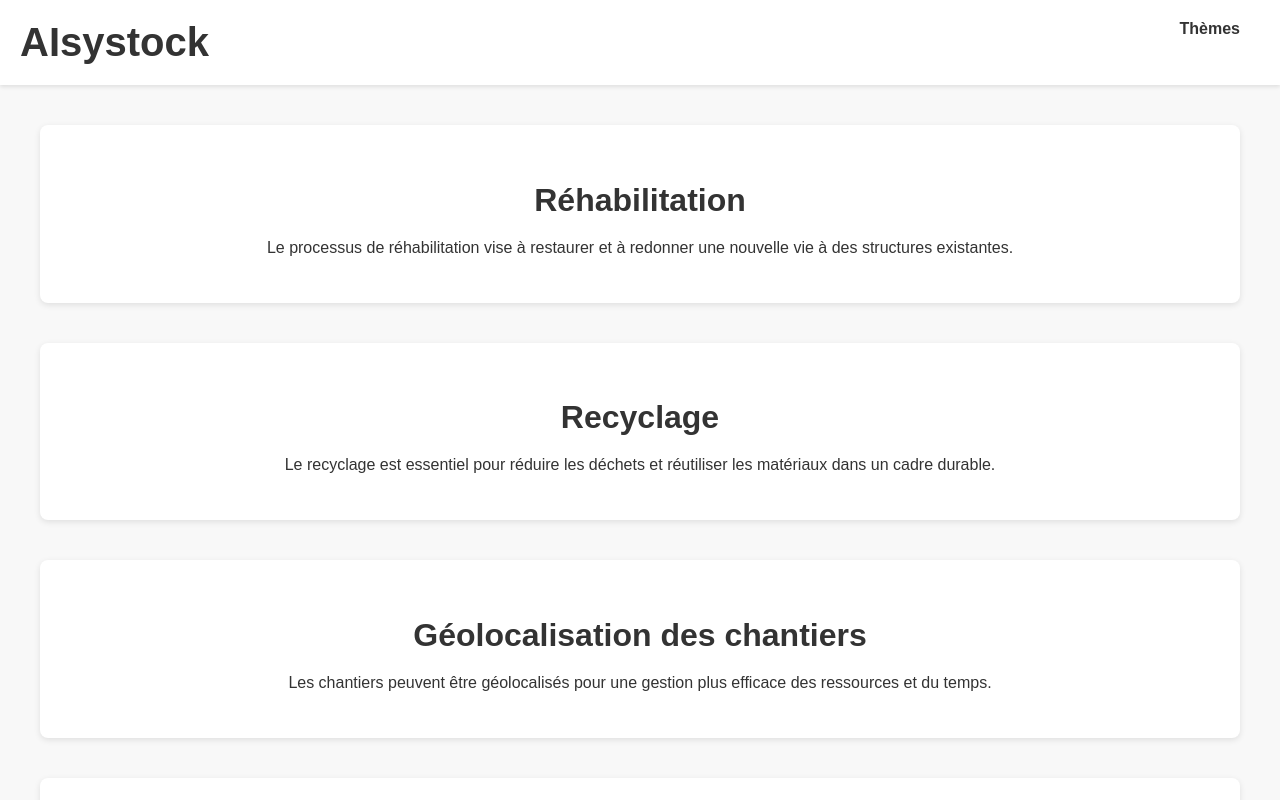
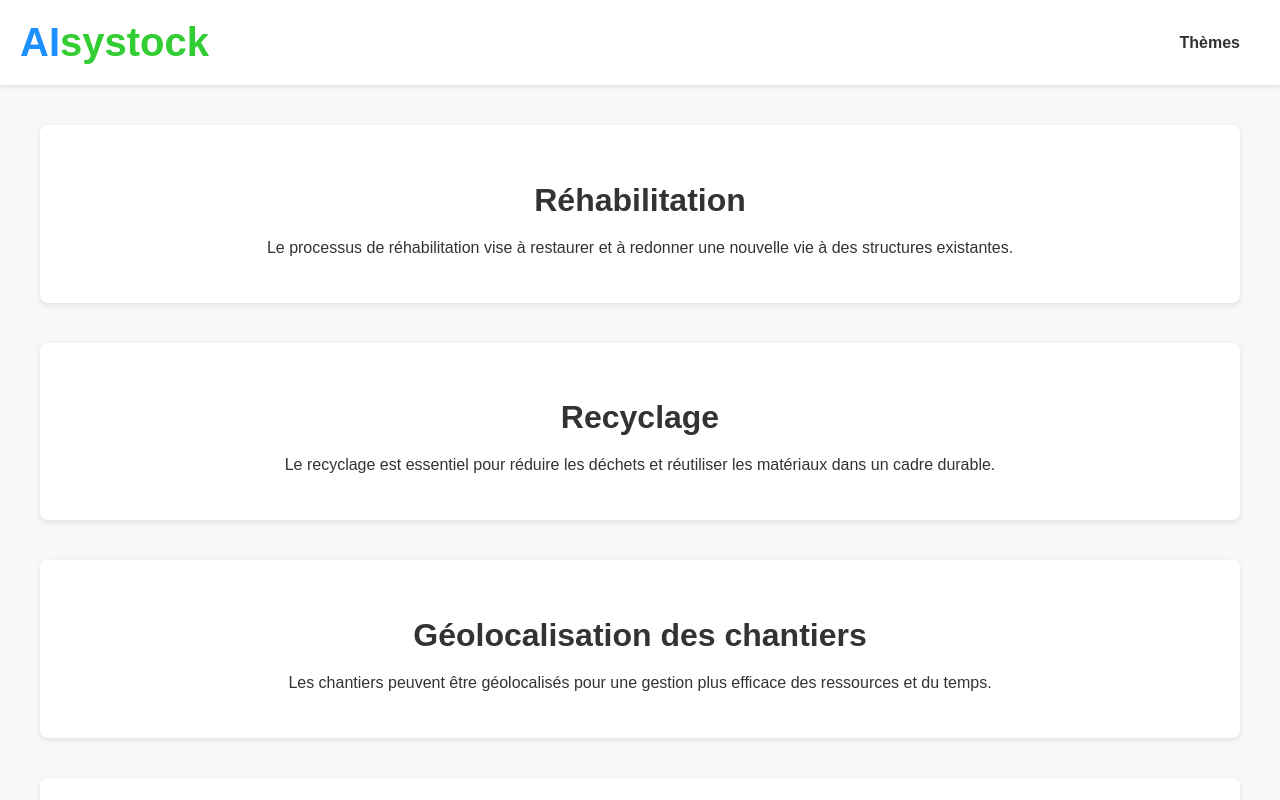
Before and after one commit to Boutonne/aisystock, a plain HTML site: page index.html in a window 1280 px wide. Shown: the top 800 px of the page. Drawn offline with Linux system fonts and the light colour scheme.

Commit message:
index.html

```diff
--- a/index.html
+++ b/index.html
@@ -18,6 +18,7 @@
     header {
       display: flex;
       justify-content: space-between;
+      align-items: center;
       padding: 20px;
       background-color: #ffffff;
       box-shadow: 0 2px 4px rgba(0, 0, 0, 0.1); /* Ombre douce */
@@ -27,6 +28,16 @@
       font-size: 2.5rem;
       margin: 0;
       text-align: left;
+    }
+
+    .ai {
+      color: #1e90ff; /* Bleu pour l'intelligence artificielle */
+      font-weight: bold;
+    }
+
+    .systock {
+      color: #32cd32; /* Vert pour l'écologie */
+      font-weight: bold;
     }
 
     /* Menu Styles */
```
